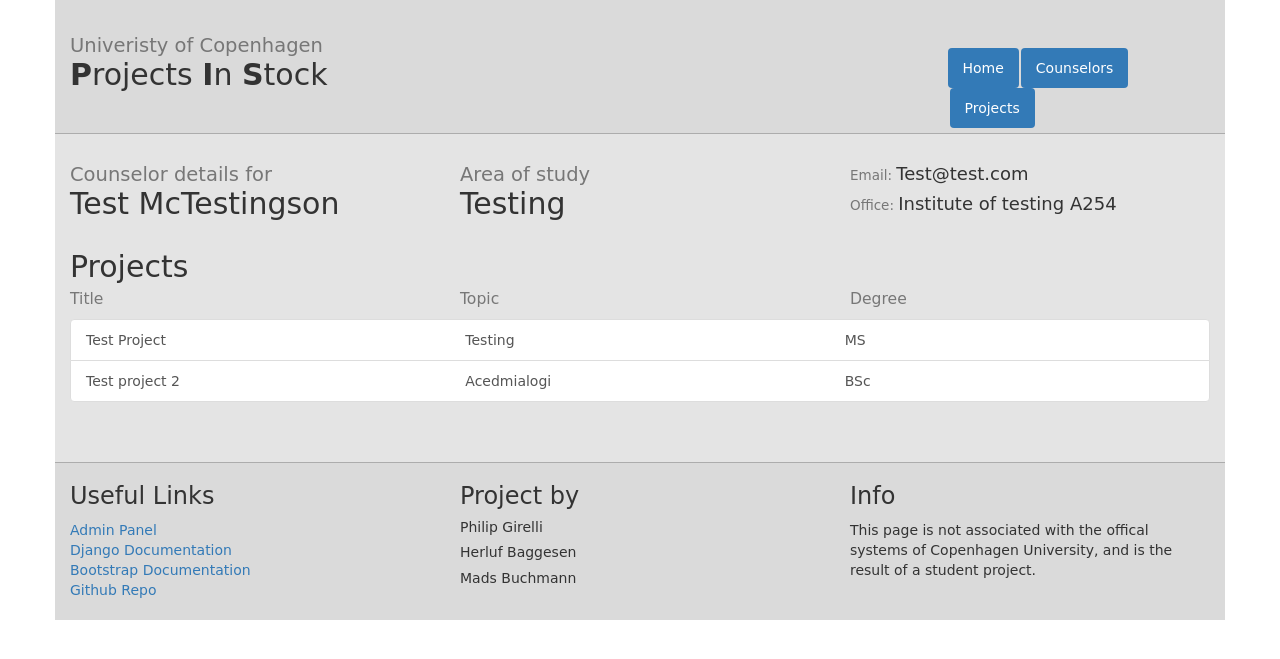
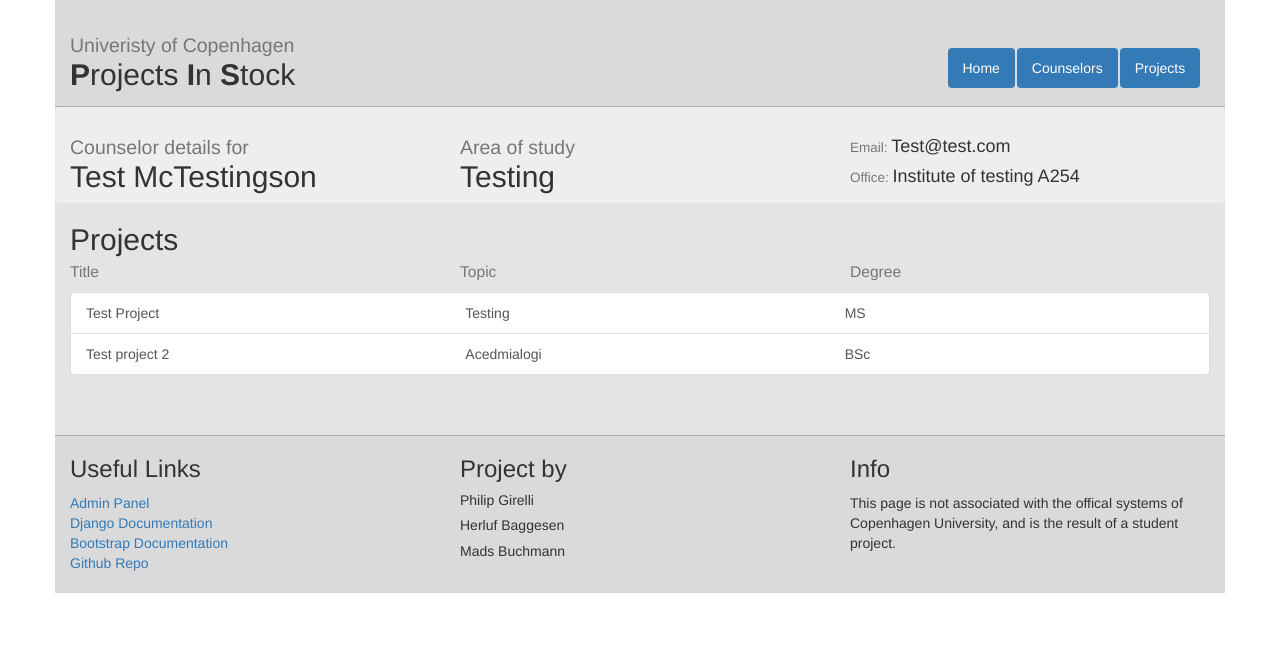
Before and after one commit to DeeCorrector/Projects-in-Stock, a Django app: page /counselors/1/ in a window 1280 px wide. Shown: the top 659 px of the page. Run offline with Django 3.2, Linux system fonts and the light colour scheme; data comes from the database, SQL or seed files in the repository; some libraries are stand-ins or nearby versions.

Commit message:
changed font

```diff
--- a/Product/src/web/static/web/style.css
+++ b/Product/src/web/static/web/style.css
@@ -1,7 +1,3 @@
-*{
-    font-family: comic sans ms;
-}
-
 #header-wrap {
   border-bottom: solid 1px;
   background-color : rgba(128, 128, 128, 0.1);
--- a/Product/src/web/templates/web/counselor_detail.html
+++ b/Product/src/web/templates/web/counselor_detail.html
@@ -1,6 +1,6 @@
 {%extends "web/master.html" %}
 {% block content%}
-<div class="row">
+<div class="row info-box">
 
   <div class="col-md-4">
     <h2><small>Counselor details for</small><br />{{ counselor.name }}</h2>
```
